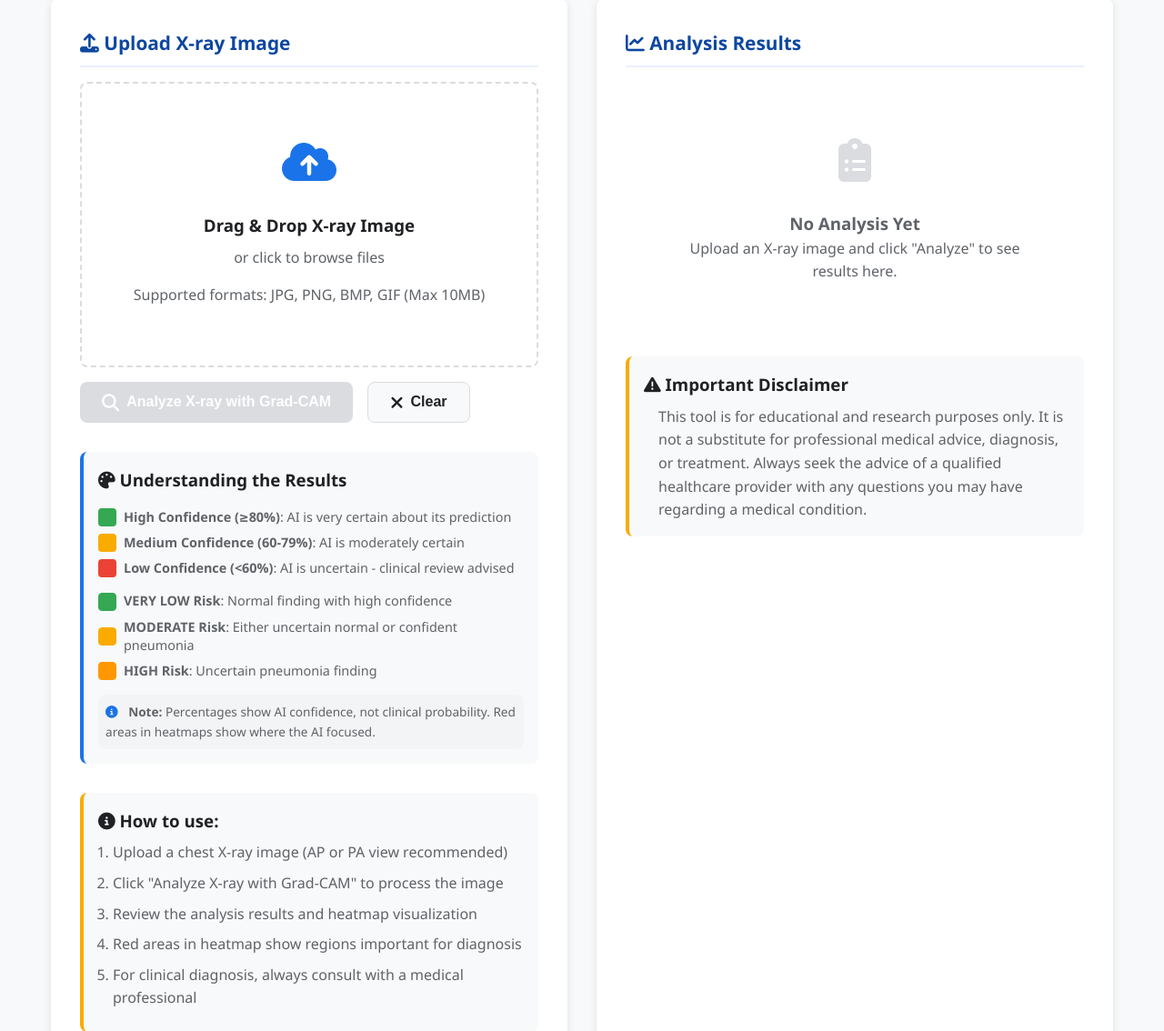
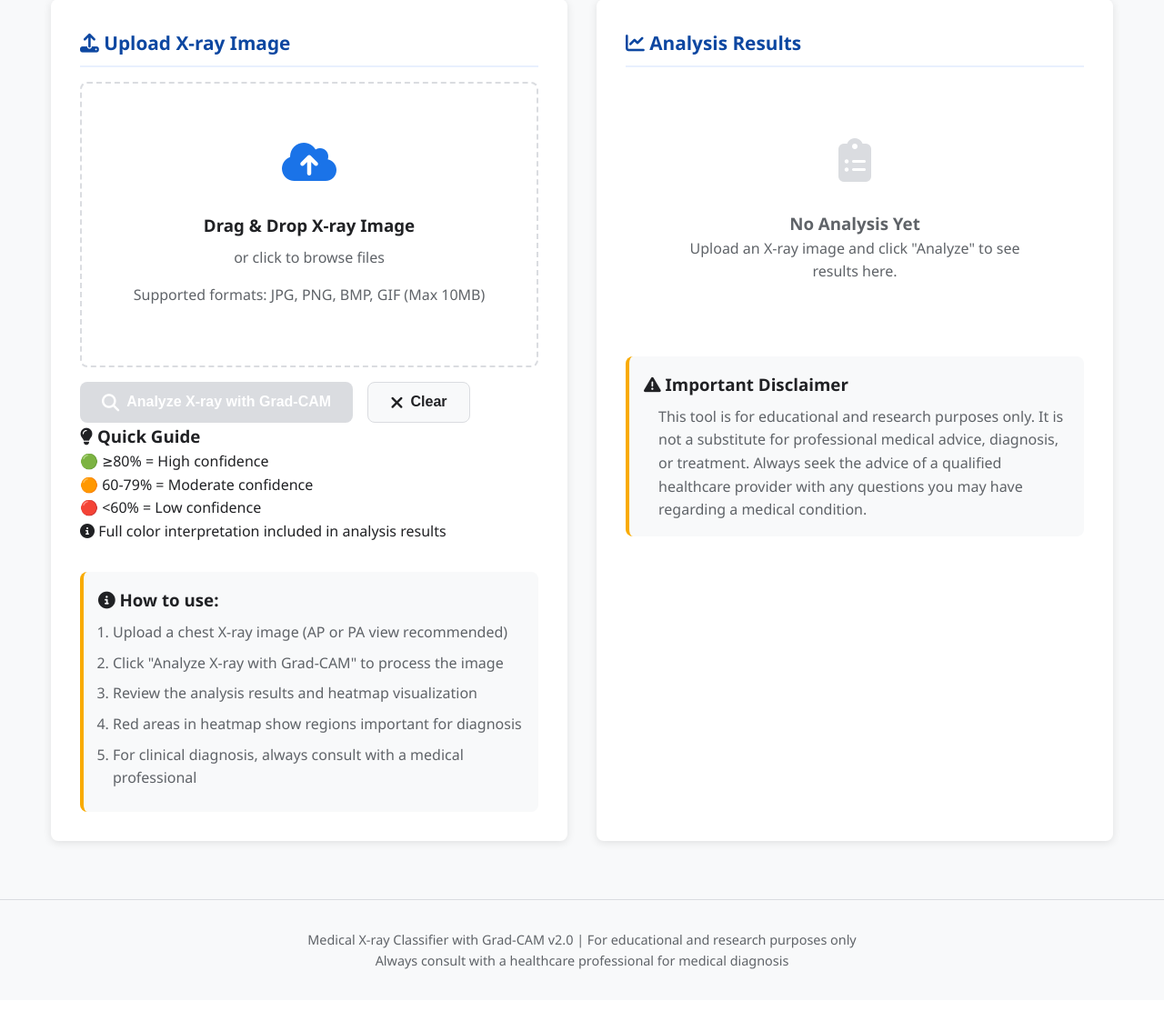
Before and after one commit to tejaswini034/Phoenix, a Flask app: page / in a window 1280 px wide. Shown: the part 178-1312 px from the top of the page at 91% size. After the commit the page ends 1244 px from the top, so only its background shows below. Run offline with Flask 3, Linux system fonts and the light colour scheme.

Commit message:
risk okay-ish

```diff
--- a/app.py
+++ b/app.py
@@ -114,6 +114,8 @@ def map_view_type(view_type_code):
     }
     return view_mapping.get(view_type_code, "Unknown")
 
+# Update the generate_medical_analysis function in app.py:
+
 def generate_medical_analysis(prediction_data):
     """Generate medical analysis text based on prediction data"""
     stage1_pred = prediction_data.get('stage1_prediction')
@@ -121,59 +123,125 @@ def generate_medical_analysis(prediction_data):
     stage2_pred = prediction_data.get('stage2_prediction')
     stage2_conf = prediction_data.get('stage2_confidence', 0)
     final_pred = prediction_data.get('final_prediction')
+    final_conf = prediction_data.get('final_confidence', 0)
     risk_level = prediction_data.get('risk_level', 'UNKNOWN')
+    view_type = prediction_data.get('view_type', 0)
 
     analysis = []
 
     # Add risk level to analysis
-    analysis.append(f"AI Confidence Risk Level: {risk_level}")
+    analysis.append(f"📊 **AI Confidence Risk Level: {risk_level}**")
+
+    # Interpret confidence level
+    conf_percentage = final_conf * 100
+    if conf_percentage >= 80:
+        conf_interpretation = "high confidence"
+        conf_color = "🟢 Green"
+    elif conf_percentage >= 60:
+        conf_interpretation = "moderate confidence"
+        conf_color = "🟠 Orange"
+    else:
+        conf_interpretation = "low confidence"
+        conf_color = "🔴 Red"
+
+    analysis.append(f"🔍 **AI Confidence: {conf_percentage:.1f}%** ({conf_interpretation}, {conf_color} indicator)")
+
+    # Add confidence interpretation
+    if conf_percentage >= 80:
+        analysis.append("   • The AI shows strong certainty in this prediction")
+    elif conf_percentage >= 60:
+        analysis.append("   • The AI shows reasonable certainty, but some uncertainty exists")
+    else:
+        analysis.append("   • The AI shows significant uncertainty - clinical review strongly advised")
 
     # Stage 1 analysis
     if stage1_pred == "Normal":
-        analysis.append("Normal chest X-ray pattern detected.")
+        analysis.append("✅ **Normal chest X-ray pattern detected.**")
         if stage1_conf >= 0.9:
-            analysis.append("High confidence in normal findings.")
+            analysis.append("   • High confidence in normal radiographic findings")
         elif stage1_conf >= 0.7:
-            analysis.append("Moderate confidence in normal findings.")
+            analysis.append("   • Moderate confidence in normal radiographic findings")
         else:
-            analysis.append("Low confidence in normal findings.")
+            analysis.append("   • Low confidence in normal findings - consider clinical correlation")
 
     elif stage1_pred == "Pneumonia":
-        analysis.append("Pneumonia patterns detected in chest X-ray.")
+        analysis.append("⚠️ **Pneumonia patterns detected in chest X-ray.**")
         if stage1_conf >= 0.9:
-            analysis.append("High probability of pneumonia.")
+            analysis.append("   • High probability of pneumonia based on radiographic features")
         elif stage1_conf >= 0.7:
-            analysis.append("Moderate probability of pneumonia.")
+            analysis.append("   • Moderate probability of pneumonia")
         else:
-            analysis.append("Low probability of pneumonia.")
+            analysis.append("   • Low probability of pneumonia - requires clinical confirmation")
 
         # Stage 2 analysis
         if stage2_pred == "Bacterial":
-            analysis.append("Pattern suggests bacterial pneumonia.")
+            analysis.append("🦠 **Pattern suggests bacterial pneumonia.**")
             if stage2_conf >= 0.8:
-                analysis.append("Strong evidence for bacterial etiology.")
+                analysis.append("   • Strong radiographic evidence for bacterial etiology")
+            else:
+                analysis.append("   • Some evidence for bacterial etiology")
         elif stage2_pred == "Viral":
-            analysis.append("Pattern suggests viral pneumonia.")
+            analysis.append("🦠 **Pattern suggests viral pneumonia.**")
             if stage2_conf >= 0.8:
-                analysis.append("Strong evidence for viral etiology.")
+                analysis.append("   • Strong radiographic evidence for viral etiology")
+            else:
+                analysis.append("   • Some evidence for viral etiology")
         elif stage2_pred is None:
-            analysis.append("Pneumonia type could not be determined.")
+            analysis.append("❓ **Pneumonia type could not be determined with confidence.**")
+
+    # View type information
+    view_text = map_view_type(view_type)
+    analysis.append(f"📷 **X-ray View: {view_text}**")
+
+    # Heatmap guidance
+    analysis.append("🔥 **Grad-CAM Heatmap Interpretation:**")
+    analysis.append("   • Red/orange areas show where the AI focused for diagnosis")
+    analysis.append("   • These regions contributed most to the prediction")
+    analysis.append("   • Use heatmap to understand AI's decision-making process")
 
     # Confidence notes
-    if stage1_conf < 0.6:
-        analysis.append("Note: Confidence level is low. Clinical correlation required.")
+    if final_conf < 0.6:
+        analysis.append("🚨 **Important Note:** Confidence level is low. Strong clinical correlation required.")
+    elif final_conf < 0.8:
+        analysis.append("⚠️ **Note:** Moderate confidence level. Clinical correlation recommended.")
 
     # Final recommendation
+    analysis.append("💡 **Recommendation:**")
     if final_pred == "Normal":
-        analysis.append("Recommendation: Routine follow-up.")
+        if conf_percentage >= 80:
+            analysis.append("   • Routine follow-up as per standard protocol")
+        else:
+            analysis.append("   • Consider clinical review despite normal AI reading")
     elif "Bacterial" in final_pred:
-        analysis.append("Recommendation: Consider antibiotic therapy and clinical evaluation.")
+        analysis.append("   • Consider antibiotic therapy and urgent clinical evaluation")
+        if conf_percentage < 70:
+            analysis.append("   • Confirm with additional testing due to moderate confidence")
     elif "Viral" in final_pred:
-        analysis.append("Recommendation: Supportive care and monitoring advised.")
+        analysis.append("   • Supportive care and monitoring advised")
+        analysis.append("   • Consider viral testing for confirmation")
     else:
-        analysis.append("Recommendation: Clinical evaluation recommended.")
+        analysis.append("   • Clinical evaluation recommended for definitive diagnosis")
 
-    return " ".join(analysis)
+    # Color code explanation
+    analysis.append("\n🎨 **Color Code Reference:**")
+    analysis.append("   🟢 ≥80% = High confidence in prediction")
+    analysis.append("   🟠 60-79% = Moderate confidence, some uncertainty")
+    analysis.append("   🔴 <60% = Low confidence, strong clinical review needed")
+
+    # Risk level explanation
+    analysis.append("\n⚠️ **Risk Level Interpretation:**")
+    analysis.append(f"   • {risk_level} = {get_risk_explanation(risk_level)}")
+
+    return "\n".join(analysis)
+
+def get_risk_explanation(risk_level):
+    """Get explanation for risk level"""
+    risk_explanations = {
+        'VERY LOW': 'Normal finding with high confidence',
+        'MODERATE': 'Either uncertain normal finding OR pneumonia with high confidence',
+        'HIGH': 'Pneumonia finding with low confidence'
+    }
+    return risk_explanations.get(risk_level, 'Unknown risk level')
 
 @app.route('/')
 def index():
--- a/templates/index.html
+++ b/templates/index.html
@@ -75,54 +75,24 @@
                 </button>
             </div>
 
-            <!-- Color Legend Section -->
-            <div class="color-legend">
-                <h3><i class="fas fa-palette"></i> Understanding the Results</h3>
-                <div class="legend-items">
-                    <div class="legend-item">
-                        <div class="legend-color-box confidence-high"></div>
-                        <div class="legend-text">
-                            <strong>High Confidence (≥80%)</strong>: AI is very certain about its prediction
-                        </div>
+            <!-- Quick Color Guide -->
+            <div class="quick-guide">
+                <h3><i class="fas fa-lightbulb"></i> Quick Guide</h3>
+                <div class="guide-items">
+                    <div class="guide-item">
+                        <span class="guide-icon">🟢</span>
+                        <span class="guide-text">≥80% = High confidence</span>
                     </div>
-                    <div class="legend-item">
-                        <div class="legend-color-box confidence-medium"></div>
-                        <div class="legend-text">
-                            <strong>Medium Confidence (60-79%)</strong>: AI is moderately certain
-                        </div>
+                    <div class="guide-item">
+                        <span class="guide-icon">🟠</span>
+                        <span class="guide-text">60-79% = Moderate confidence</span>
                     </div>
-                    <div class="legend-item">
-                        <div class="legend-color-box confidence-low"></div>
-                        <div class="legend-text">
-                            <strong>Low Confidence (<60%)</strong>: AI is uncertain - clinical review advised
-                        </div>
+                    <div class="guide-item">
+                        <span class="guide-icon">🔴</span>
+                        <span class="guide-text">&lt;60% = Low confidence</span>
                     </div>
                 </div>
-
-                <div class="legend-items">
-                    <div class="legend-item">
-                        <div class="legend-color-box risk-very-low"></div>
-                        <div class="legend-text">
-                            <strong>VERY LOW Risk</strong>: Normal finding with high confidence
-                        </div>
-                    </div>
-                    <div class="legend-item">
-                        <div class="legend-color-box risk-moderate"></div>
-                        <div class="legend-text">
-                            <strong>MODERATE Risk</strong>: Either uncertain normal or confident pneumonia
-                        </div>
-                    </div>
-                    <div class="legend-item">
-                        <div class="legend-color-box risk-high"></div>
-                        <div class="legend-text">
-                            <strong>HIGH Risk</strong>: Uncertain pneumonia finding
-                        </div>
-                    </div>
-                </div>
-
-                <div class="legend-note">
-                    <p><i class="fas fa-info-circle"></i> <strong>Note:</strong> Percentages show AI confidence, not clinical probability. Red areas in heatmaps show where the AI focused.</p>
-                </div>
+                <p class="guide-note"><i class="fas fa-info-circle"></i> Full color interpretation included in analysis results</p>
             </div>
 
             <div class="instructions">
@@ -165,6 +135,7 @@
                     <div class="confidence-bar">
                         <div class="confidence-fill" id="binaryConfidenceFill" style="width: 0%"></div>
                     </div>
+                    <div class="confidence-interpretation" id="binaryInterpretation"></div>
                 </div>
 
                 <!-- Subtype Results -->
@@ -180,6 +151,7 @@
                     <div class="confidence-bar">
                         <div class="confidence-fill" id="subtypeConfidenceFill" style="width: 0%"></div>
                     </div>
+                    <div class="confidence-interpretation" id="subtypeInterpretation"></div>
                 </div>
 
                 <!-- Risk Level Results -->
@@ -195,10 +167,7 @@
                     <div class="confidence-bar">
                         <div class="confidence-fill" id="finalConfidenceFill" style="width: 0%"></div>
                     </div>
-                    <div class="risk-explanation">
-                        <p><i class="fas fa-info-circle"></i> <strong>Note:</strong> This is an AI confidence indicator, NOT a clinical risk score</p>
-                        <p><i class="fas fa-exclamation-triangle"></i> Lower confidence = Higher AI uncertainty = Clinical correlation strongly advised</p>
-                    </div>
+                    <div class="confidence-interpretation" id="finalInterpretation"></div>
                 </div>
 
                 <!-- Heatmap Visualization -->
```
Also changed, not shown: static/js/main.js (+40 -9 lines).
